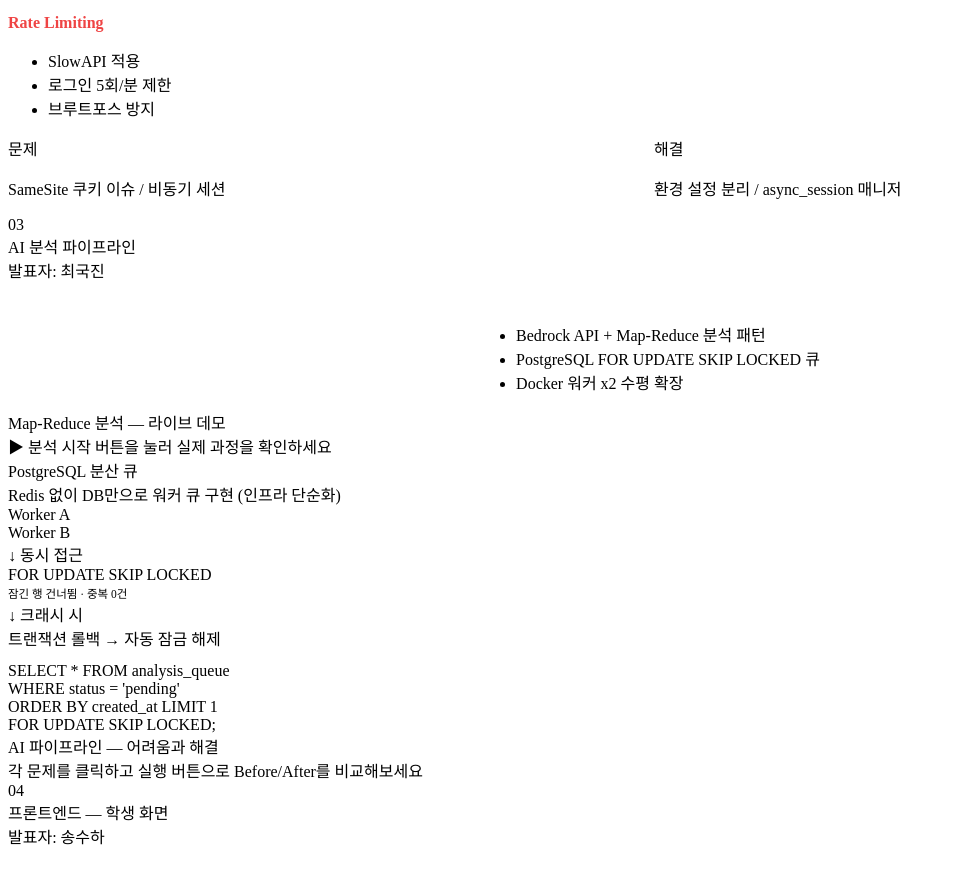
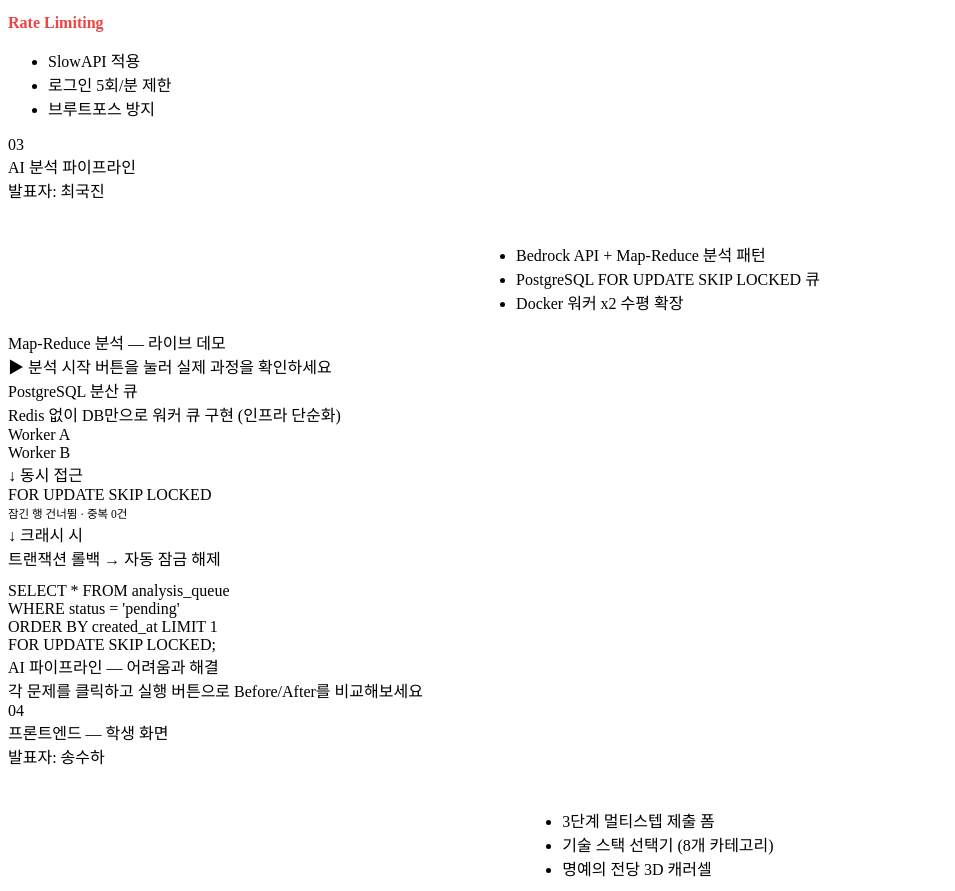
Before and after one commit to didgmltmd/software_ppt, a React (Vite) app: page / in a window 1280 px wide. Shown: the part 1540-2431 px from the top of the page, without its empty margins (0-955 px from the left). Built offline with nearby package versions, Linux system fonts and the light colour scheme; the HTML template or start-up script is replaced by a standard one.

Commit message:
fix: remove problem cards from whitelist slide

```diff
--- a/src/data/slides.ts
+++ b/src/data/slides.ts
@@ -167,16 +167,6 @@ useAuthStore.getState().setToken(newToken, role);
               <li>브루트포스 방지</li>
             </ul>
           </div>
-        </div>
-      </div>
-      <div style="display:flex; gap:12px; margin-top:16px;">
-        <div class="problem-card" style="flex:1;">
-          <div class="label label-problem">문제</div>
-          <p>SameSite 쿠키 이슈 / 비동기 세션</p>
-        </div>
-        <div class="problem-card" style="flex:1;">
-          <div class="label label-solution">해결</div>
-          <p>환경 설정 분리 / async_session 매니저</p>
         </div>
       </div>
     `
```
